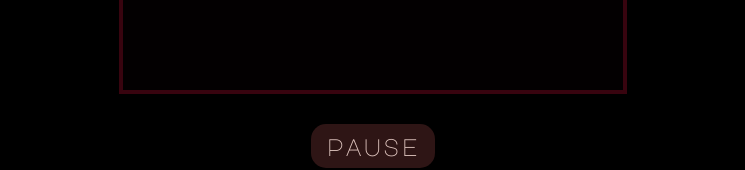
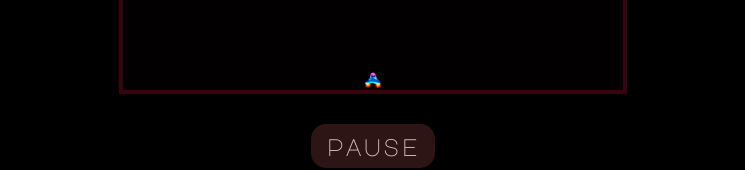
Before and after one commit to Lu-Smith/space_invaders_react_tdd, a React (Create React App) app: page / in a window 1280 px wide. Both pictures are taken after a click on the button "Start". Shown: the part 489-659 px from the top of the page, without its empty margins (267-1012 px from the left). Built offline with nearby package versions, Linux system fonts and the light colour scheme.

Commit message:
Updated GameBoard - passed the test

```diff
--- a/src/components/GameBoard.tsx
+++ b/src/components/GameBoard.tsx
@@ -12,13 +12,19 @@ const GameBoard = () => {
         52,53,54,55,56,57,58,59,60,61
     ]
 
-
+    const [spaceshipIndex, setpsaceshipIndex] = useState(487);
 
     for (let i = 0; i < totalSquares; i++) {
         const isInvader = alienInvaders.includes(i);
+        const isSpaceship = spaceshipIndex === i;
 
-        const squareClass = isInvader ? 'GameBoard-square invader' : 'GameBoard-square';
-        const squareId = isInvader ? 'invader' : 'square';
+        const squareClass = isInvader
+      ? 'GameBoard-square invader'
+      : isSpaceship
+      ? 'GameBoard-square spaceship'
+      : 'GameBoard-square';
+
+        const squareId = isInvader ? 'invader' : isSpaceship ? 'spaceship' : 'square';
 
         squares.push(<div key={i} className={squareClass} data-testId={squareId}></div>);
       }
--- a/src/styles/GameBoard.css
+++ b/src/styles/GameBoard.css
@@ -18,3 +18,10 @@ background-color: rgb(3, 0, 1);
     background-repeat: no-repeat;
     background-position: center;
 }
+
+.spaceship {
+    background-image: url('../media/spaceshuttle.png');
+    background-size: contain;
+    background-repeat: no-repeat;
+    background-position: center;
+}
```
Also changed, not shown: 1 other file (tests, documents, lock files or other folders).
